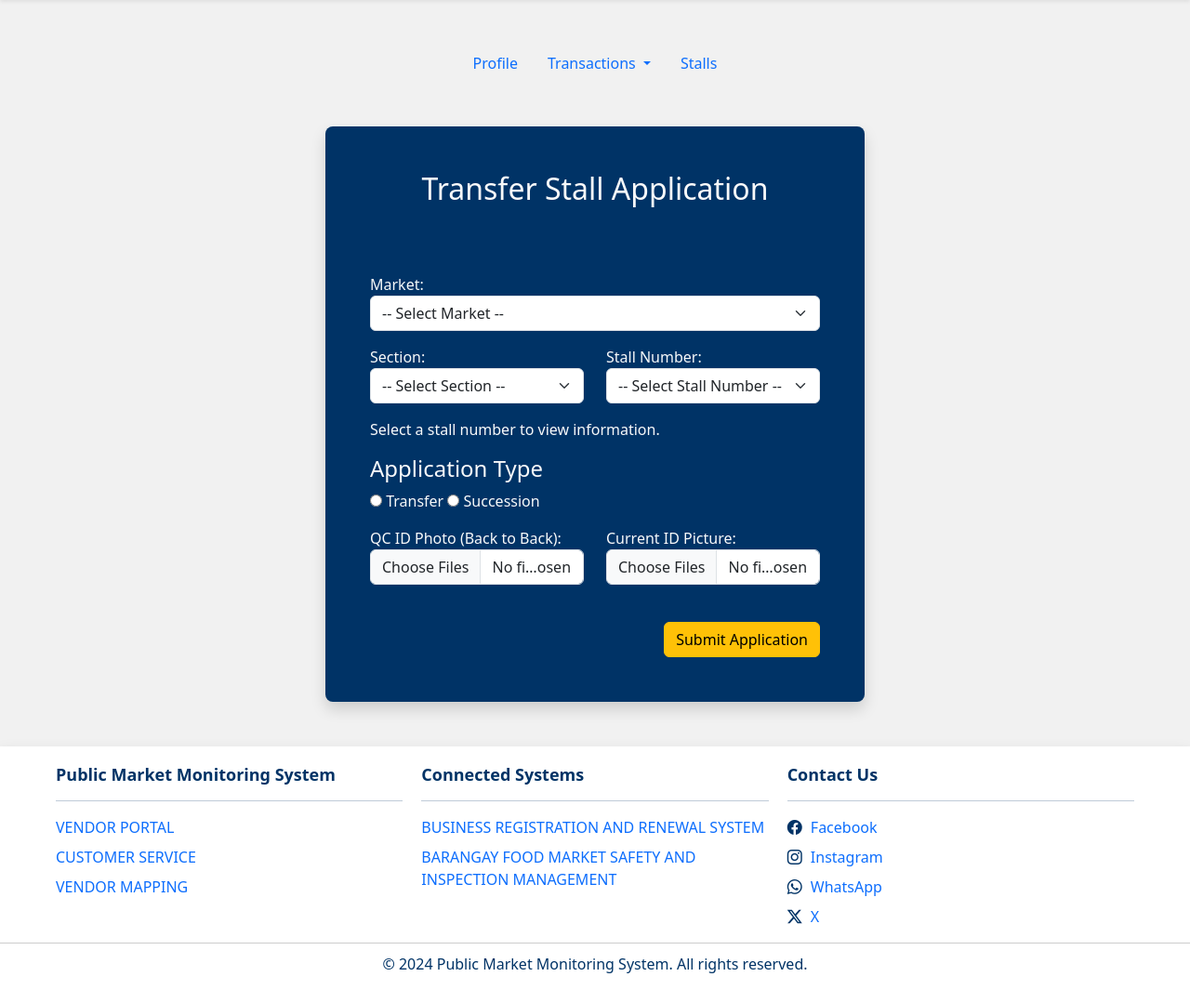
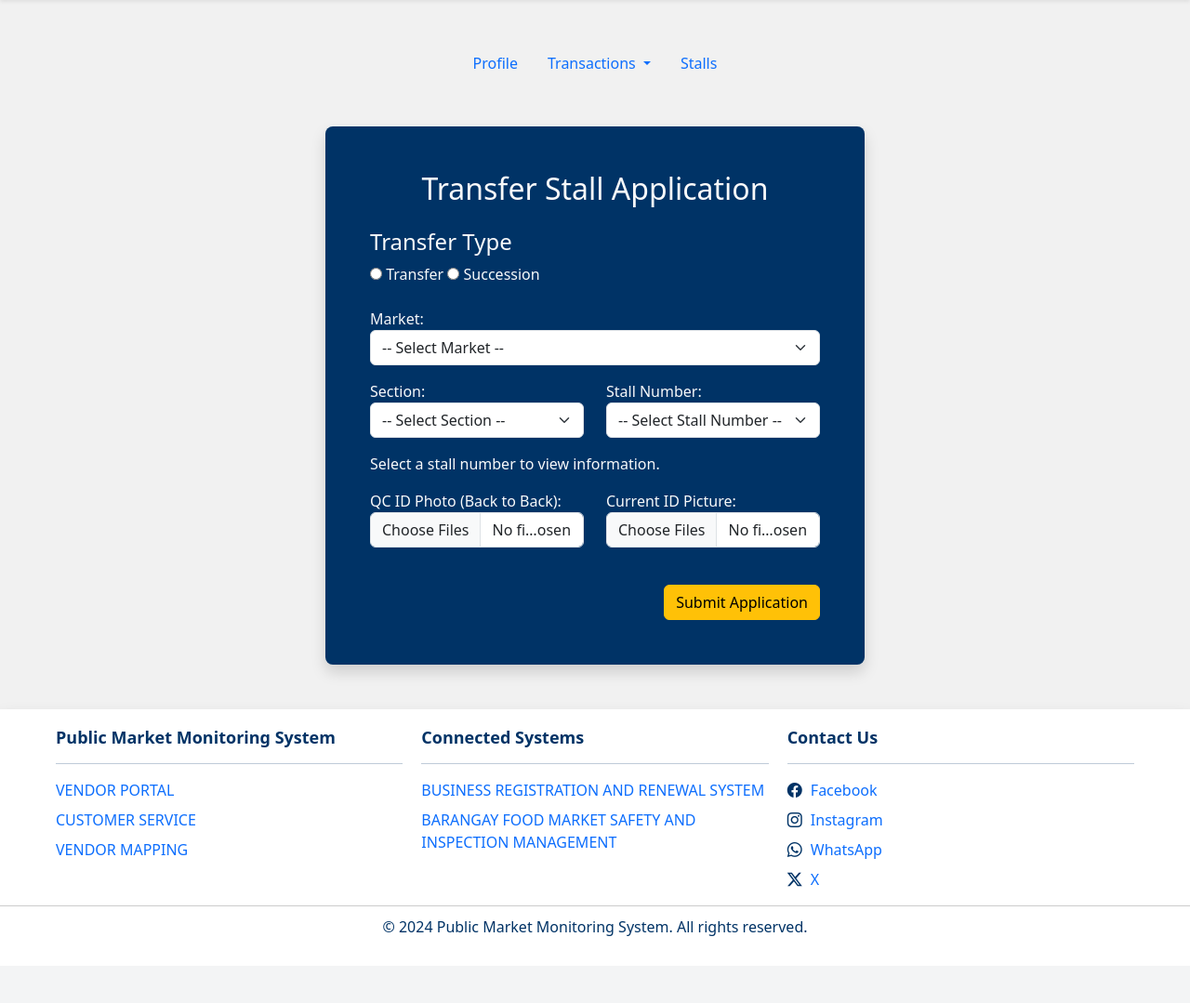
Before and after one commit to reyes-9/lgu_market_sys, a PHP site: page /lgu_market_sys/pages/transfer_stall_app in a window 1280 px wide. Shown: the part 56-1135 px from the top of the page at 93% size. After the commit the page ends 1063 px from the top, so only its background shows below. Run offline with PHP 8.4, Linux system fonts and the light colour scheme; data comes from the database, SQL or seed files in the repository.

Commit message:
stall & stall ext. fixes

```diff
--- a/assets/css/transfer_stall.css
+++ b/assets/css/transfer_stall.css
@@ -23,7 +23,3 @@
     background-color: #1A2732;
     color: var(--bs-light);
 }
-
-.conditional-fields{
-    display: none;
-}
--- a/pages/stall_app/index.php
+++ b/pages/stall_app/index.php
@@ -38,7 +38,7 @@ if (empty($_SESSION['csrf_token'])) {
 
                         <form id="application_form" action="../actions/stall_application_action.php" method="POST" enctype="multipart/form-data">
                             <input type="hidden" name="csrf_token" value="<?php echo htmlspecialchars($_SESSION['csrf_token']); ?>">
-                            <input type="hidden" name="application_type" value="stall_app">
+                            <input type="hidden" name="application_type" value="stall">
 
                             <!-- Market Dropdown -->
                             <div class="mb-3">
--- a/pages/transfer_stall_app/index.php
+++ b/pages/transfer_stall_app/index.php
@@ -11,6 +11,46 @@
     <link rel="stylesheet" href="../../assets/css/transfer_stall.css">
 </head>
 
+<style>
+    .dynamic-section {
+        display: none;
+        /* Initially hidden */
+    }
+</style>
+<script>
+    function showSection() {
+        // Clear previous inputs
+        const form = document.getElementById('application_fields');
+        form.innerHTML = '';
+
+        // Get the selected radio button value
+        const selectedValue = document.querySelector('input[name="application_type"]:checked').value;
+
+        // Create input fields based on the selected option
+        if (selectedValue === 'transfer') {
+            form.innerHTML = `
+
+                                <h5>For Transfer</h5>
+                                <label for="transfer_documents">Deed Of Transfer:</label>
+                                <input type="file" class="form-control" id="transfer_documents" name="documents[]" multiple required>
+                                <input type="hidden" id="transfer_names" name="transfer" value="Deed Of Transfer">
+                                <input type="hidden" id="transfer" name="application_type" value="stall transfer">
+
+
+                `;
+        } else if (selectedValue === 'succession') {
+            form.innerHTML = `
+
+                                <h5>For Succession</h5>
+                                <label for="succession_documents">Affidavit of Incapacitated Adjudicated Stallholder:</label>
+                                <input type="file" class="form-control" id="succession_documents" name="documents[]" multiple required>
+                                <input type="hidden" id="succession_names" name="succession" value="Affidavit of Incapacitated Adjudicated Stallholder">
+                                <input type="hidden" id="succession" name="application_type" value="stall succession">
+                `;
+        }
+    }
+</script>
+
 <?php
 session_start();
 
@@ -20,6 +60,7 @@ if (empty($_SESSION['csrf_token'])) {
 ?>
 
 <body class="body light">
+
     <!-- NAVBAR -->
     <?php include '../../includes/nav.php'; ?>
 
@@ -33,7 +74,18 @@ if (empty($_SESSION['csrf_token'])) {
                     <div class="container shadow rounded-3 p-5 application light">
                         <h2 class="text-center mb-4">Transfer Stall Application</h2>
 
-                        <form class="pt-5" id="application_form" action="../actions/stall_application_action.php" method="POST" enctype="multipart/form-data">
+                        <!-- Application Type (radio buttons) -->
+                        <div class="mb-3">
+                            <h4>Transfer Type</h4>
+                            <div>
+                                <input type="radio" id="transfer" name="application_type" value="transfer" onclick="showSection()" required>
+                                <label for="transfer">Transfer</label>
+                                <input type="radio" id="succession" name="application_type" value="succession" onclick="showSection()">
+                                <label for="succession">Succession</label>
+                            </div>
+                        </div>
+
+                        <form class="pt-2" id="application_form" action="../actions/stall_application_action.php" method="POST" enctype="multipart/form-data">
                             <input type="hidden" name="csrf_token" value="<?php echo htmlspecialchars($_SESSION['csrf_token']); ?>">
 
                             <!-- Market Dropdown -->
@@ -65,32 +117,13 @@ if (empty($_SESSION['csrf_token'])) {
                                 Select a stall number to view information.
                             </div>
 
-                            <!-- Application Type (radio buttons) -->
-                            <div class="mb-3">
-                                <h4>Application Type</h4>
-                                <div>
-                                    <input type="radio" id="transfer" name="application_type" value="transfer" onclick="toggleFields()" required>
-                                    <label for="transfer">Transfer</label>
-                                    <input type="radio" id="succession" name="application_type" value="succession" onclick="toggleFields()">
-                                    <label for="succession">Succession</label>
-                                </div>
-                            </div>
 
                             <!-- Transfer Fields -->
-                            <div id="transferFields" class="conditional-fields mb-3">
-                                <h5>For Transfer</h5>
-                                <label for="transfer_documents">Deed Of Transfer:</label>
-                                <input type="file" class="form-control" id="transfer_documents" name="documents[]" multiple required>
-                                <input type="hidden" id="transfer_names" name="transfer" value="Deed Of Transfer">
+                            <div id="application_fields" class="conditional-fields mb-3">
+
                             </div>
+                            <!-- Succession Fields -->
 
-                            <!-- Succession Fields -->
-                            <div id="successionFields" class="conditional-fields mb-3">
-                                <h5>For Succession</h5>
-                                <label for="succession_documents">Affidavit of Incapacitated Adjudicated Stallholder:</label>
-                                <input type="file" class="form-control" id="succession_documents" name="documents[]" multiple required>
-                                <input type="hidden" id="succession_names" name="succession" value="Affidavit of Incapacitated Adjudicated Stallholder">
-                            </div>
 
                             <!-- QC ID and Current ID (side by side) -->
                             <div class="row mb-3">
```
Also changed, not shown: pages/actions/stall_application_action.php (+32 -10 lines).
